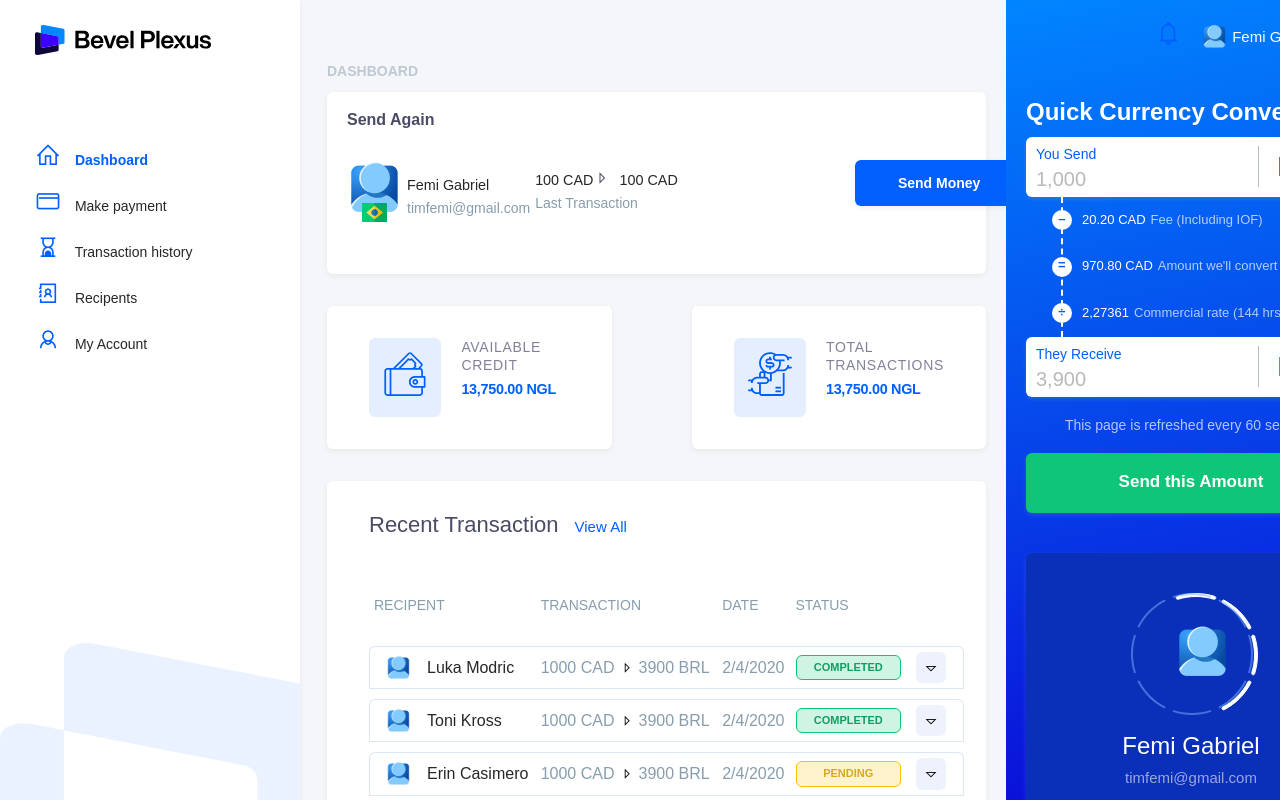
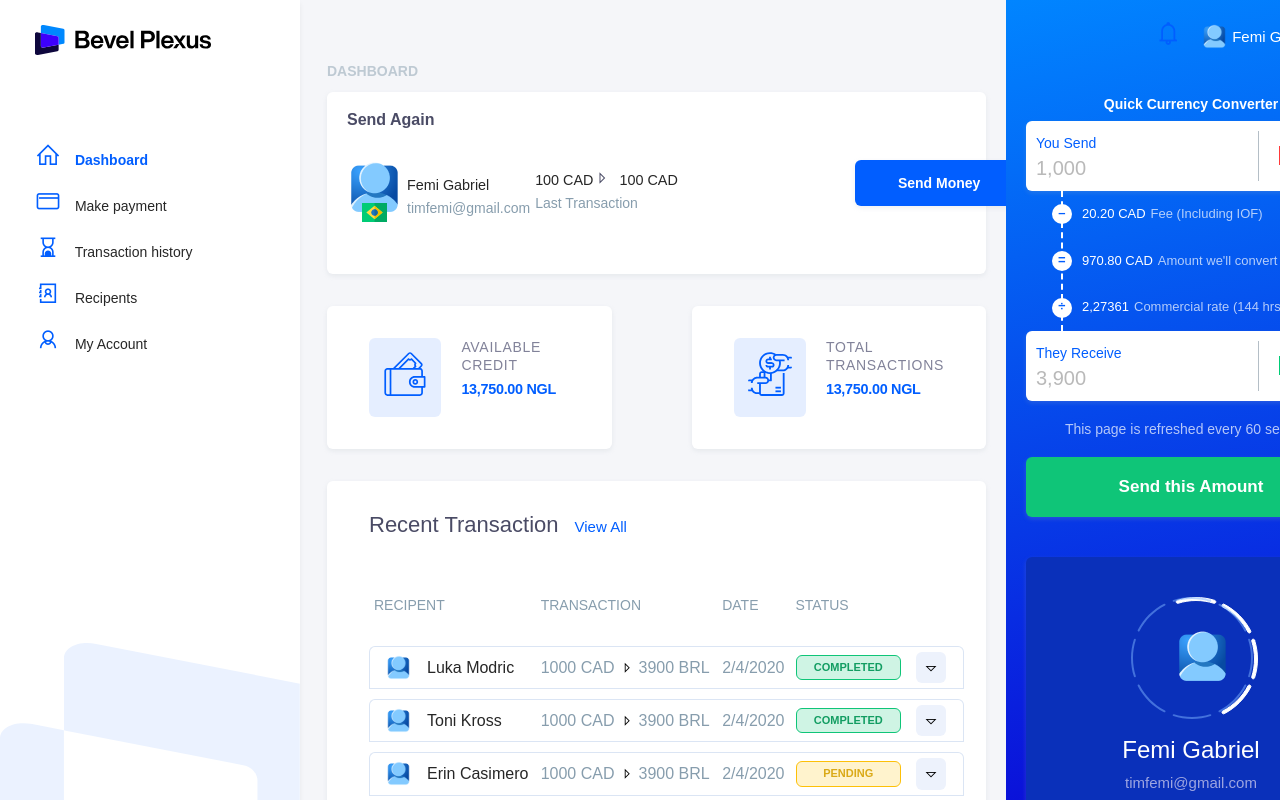
Before and after one commit to femigabriel/bexel-plus-app, a Nuxt app: page / in a window 1280 px wide. Built offline with nearby package versions, Linux system fonts and the light colour scheme; a web font is replaced by a local one.

Commit message:
rightbar width adustment

```diff
--- a/components/home/CurrencyCalculator.vue
+++ b/components/home/CurrencyCalculator.vue
@@ -62,12 +62,12 @@ export default {};
 .calculator {
   display: flex;
   flex-direction: column;
-  /* align-items: center; */
+  align-items: center;
   width: 100%;
 }
 .calculator h2 {
   color: #fff;
-  /* font-size: 14px; */
+  font-size: 14px;
   text-align: left;
   width: 100%;
   padding-bottom: 6px;
@@ -82,12 +82,12 @@ label {
   justify-content: space-between;
   align-items: center;
   background-color: #fff;
-  height: 60px;
+  height: 70px;
   box-shadow: 0 2px 5px rgb(169 181 192 / 20%);
   border-radius: 6px;
   padding: 7px 0px;
   width: 100%;
-  max-width: 28em;
+  max-width: 30em;
 }
 .currency-input {
   display: flex;
```
